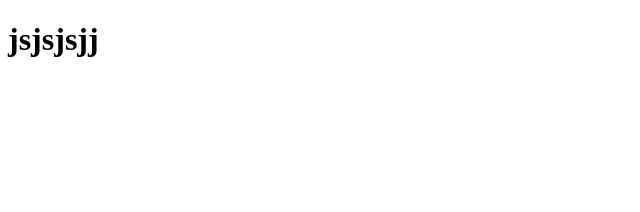
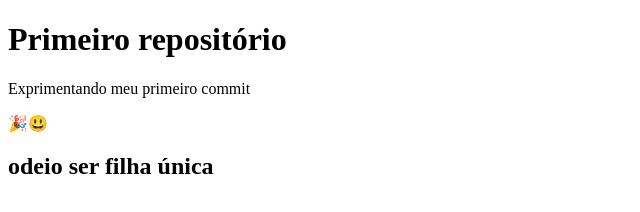
Before and after one commit to yzas4782/PrimeiroRepositorio, a plain HTML site: page index.html in a window 1280 px wide. Shown: the whole page, without its empty margins (0-640 px from the left). Drawn offline with Linux system fonts and the light colour scheme.

Commit message:
mensagem secreta e css novo

```diff
--- /dev/null
+++ b/estilo.css
@@ -0,0 +1,3 @@
+body{
+    color: #444444
+}
--- a/index.html
+++ b/index.html
@@ -1,11 +1,15 @@
 <!DOCTYPE html>
-<html lang="en">
+<html lang="pt">
 <head>
     <meta charset="UTF-8">
     <meta name="viewport" content="width=device-width, initial-scale=1.0">
-    <title>Document</title>
 </head>
 <body>
-    <h1>jsjsjsjj</h1>
+
+        <h1>Primeiro repositório</h1>
+        <p>Exprimentando meu primeiro commit</p>
+        <p>🎉😃</p>
+
+        <h2>odeio ser filha única</h2>
 </body>
 </html>
```
